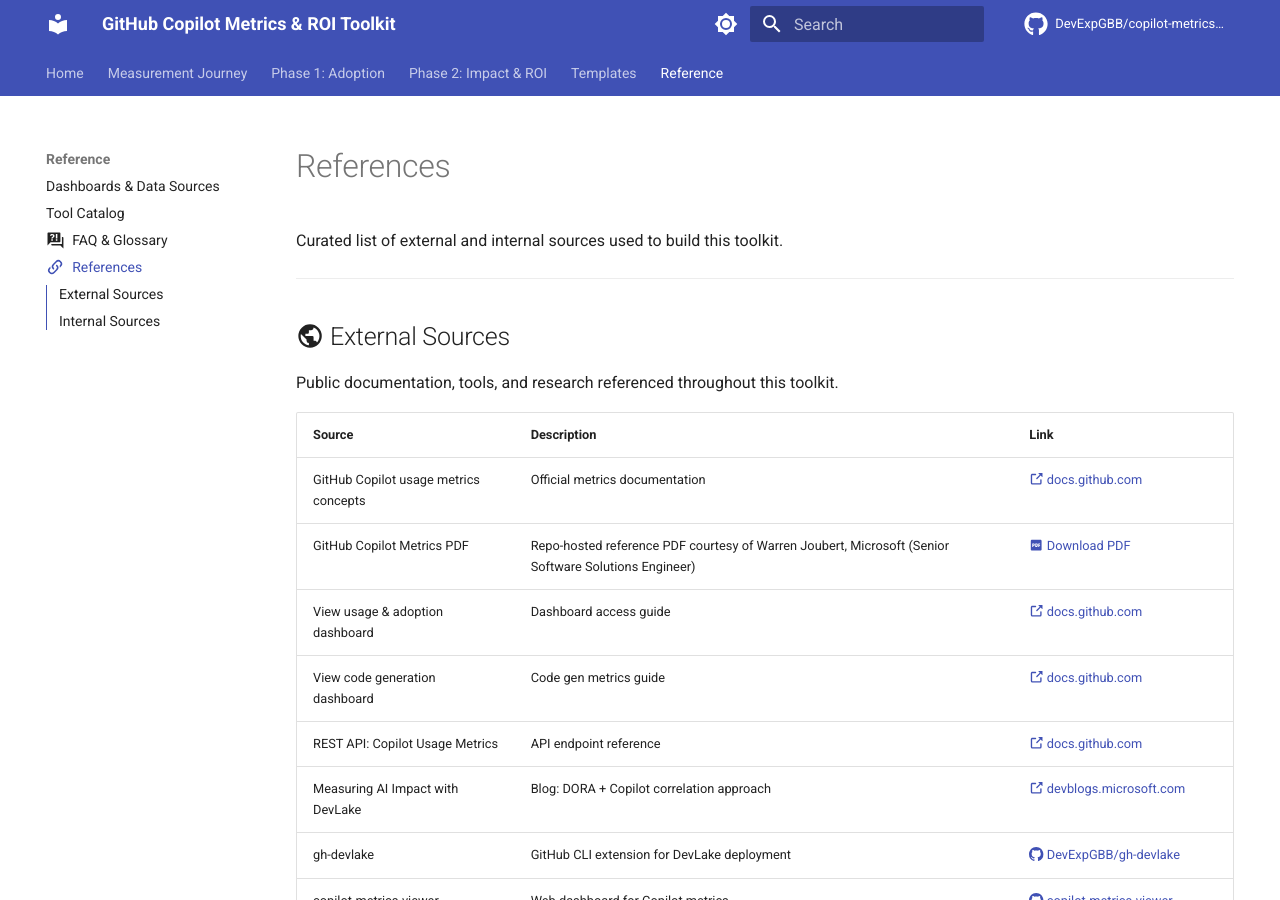
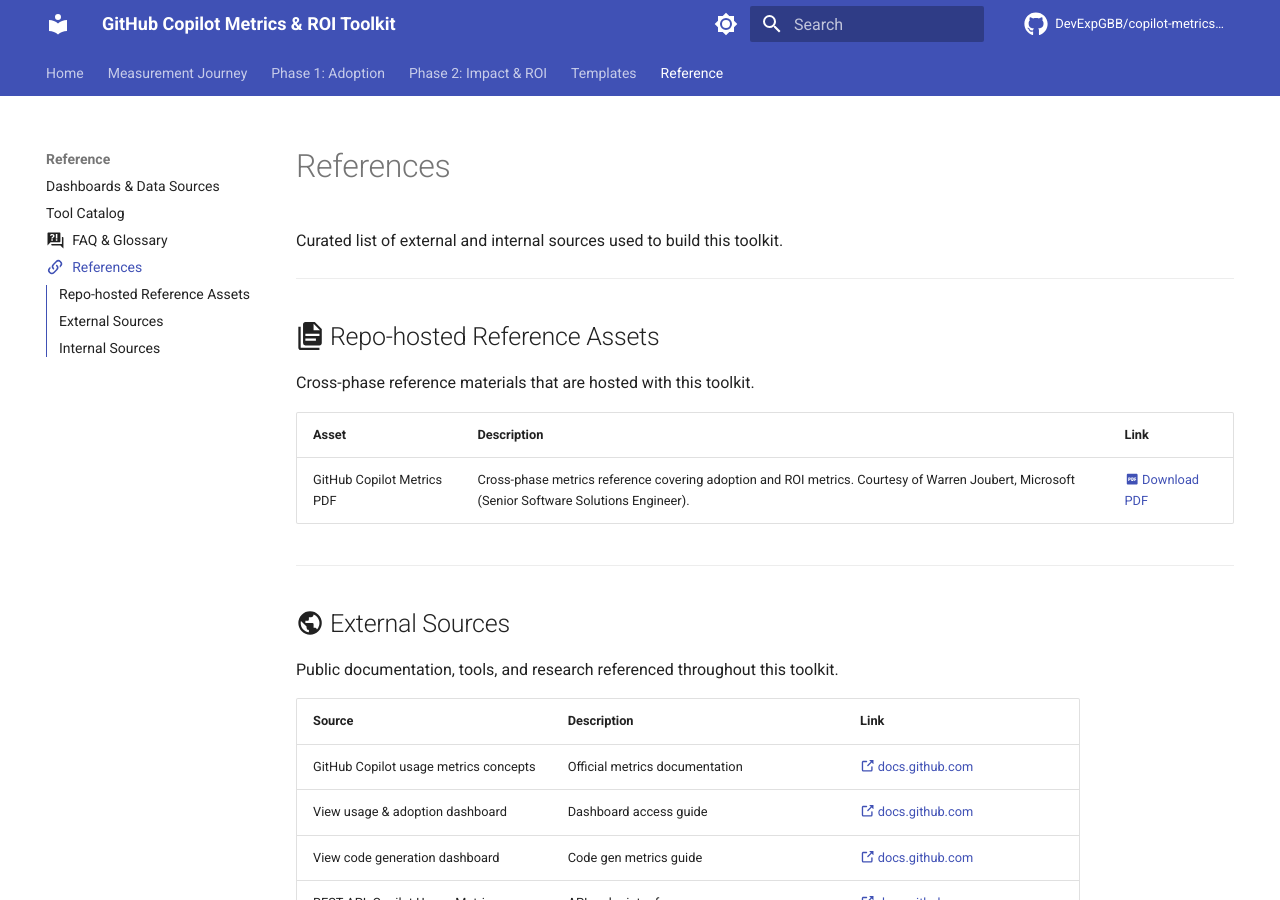
Before and after one commit to DevExpGbb/copilot-metrics-roi-toolkit, an MkDocs documentation site: the page built from docs/references.md, in a window 1280 px wide and 900 px high. Built offline with MkDocs 1.6.1 and Material for MkDocs 9.7.7, drawn with Linux system fonts in a browser that asks for light colours; comment, search, counter and statistics services are not loaded.

Commit message:
Move metrics PDF to shared references
Co-authored-by: Copilot <223556219+Copilot@users.noreply.github.com>

```diff
--- a/docs/references.md
+++ b/docs/references.md
@@ -9,6 +9,16 @@ Curated list of external and internal sources used to build this toolkit.
 
 ---
 
+## :material-file-document-multiple: Repo-hosted Reference Assets
+
+Cross-phase reference materials that are hosted with this toolkit.
+
+| Asset | Description | Link |
+|---|---|---|
+| GitHub Copilot Metrics PDF | Cross-phase metrics reference covering adoption and ROI metrics. Courtesy of Warren Joubert, Microsoft (Senior Software Solutions Engineer). | [:material-file-pdf-box: Download PDF](assets/GitHub_Copilot_Metrics.pdf) |
+
+---
+
 ## :material-earth: External Sources
 
 Public documentation, tools, and research referenced throughout this toolkit.
@@ -16,7 +26,6 @@ Public documentation, tools, and research referenced throughout this toolkit.
 | Source | Description | Link |
 |---|---|---|
 | GitHub Copilot usage metrics concepts | Official metrics documentation | [:octicons-link-external-16: docs.github.com](https://docs.github.com/en/copilot/concepts/copilot-usage-metrics/copilot-metrics) |
-| GitHub Copilot Metrics PDF | Repo-hosted reference PDF courtesy of Warren Joubert, Microsoft (Senior Software Solutions Engineer) | [:material-file-pdf-box: Download PDF](assets/GitHub_Copilot_Metrics.pdf) |
 | View usage & adoption dashboard | Dashboard access guide | [:octicons-link-external-16: docs.github.com](https://docs.github.com/en/copilot/how-tos/administer-copilot/view-usage-and-adoption) |
 | View code generation dashboard | Code gen metrics guide | [:octicons-link-external-16: docs.github.com](https://docs.github.com/en/enterprise-cloud@latest/copilot/how-tos/administer-copilot/view-code-generation) |
 | REST API: Copilot Usage Metrics | API endpoint reference | [:octicons-link-external-16: docs.github.com](https://docs.github.com/en/enterprise-cloud@latest/rest/copilot/copilot-usage-metrics) |
```
Also changed, not shown: docs/adoption/metrics.md (+1 -2 lines), docs/impact/metrics.md (+7 -0 lines).
